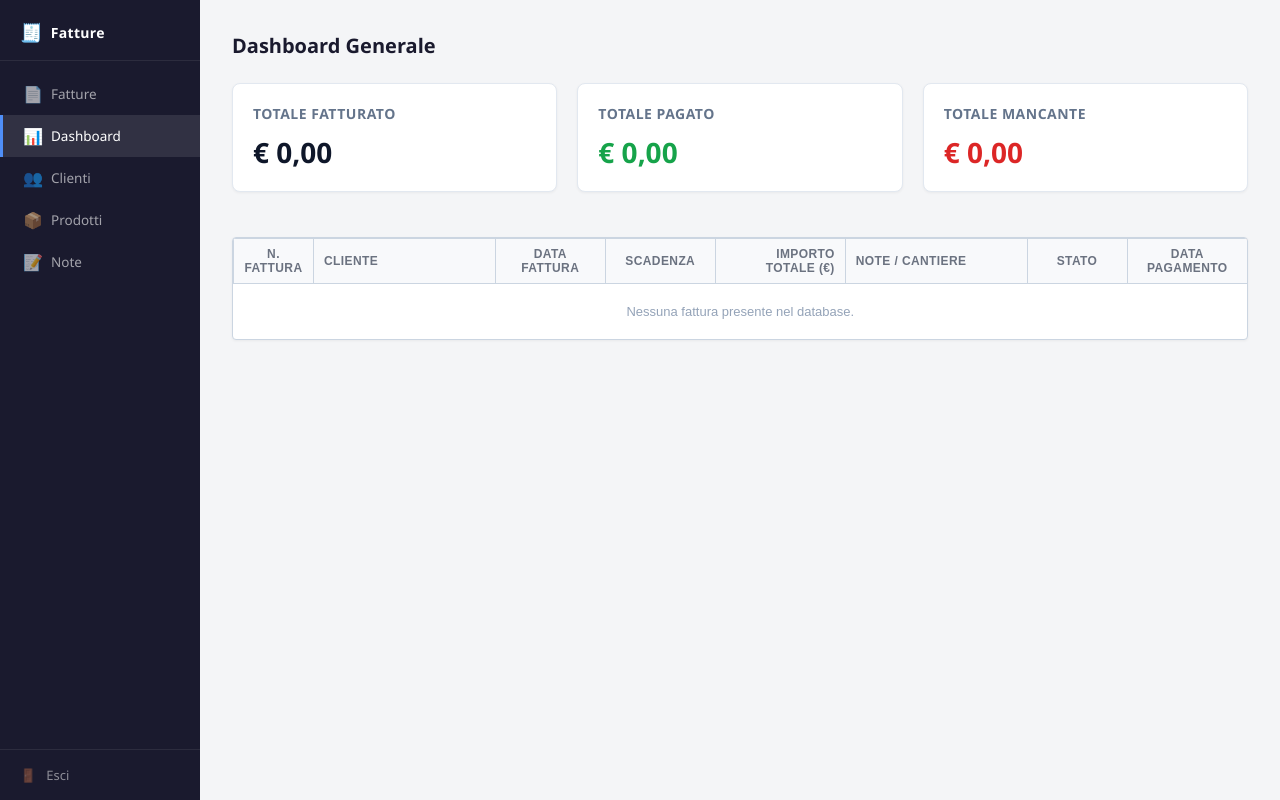
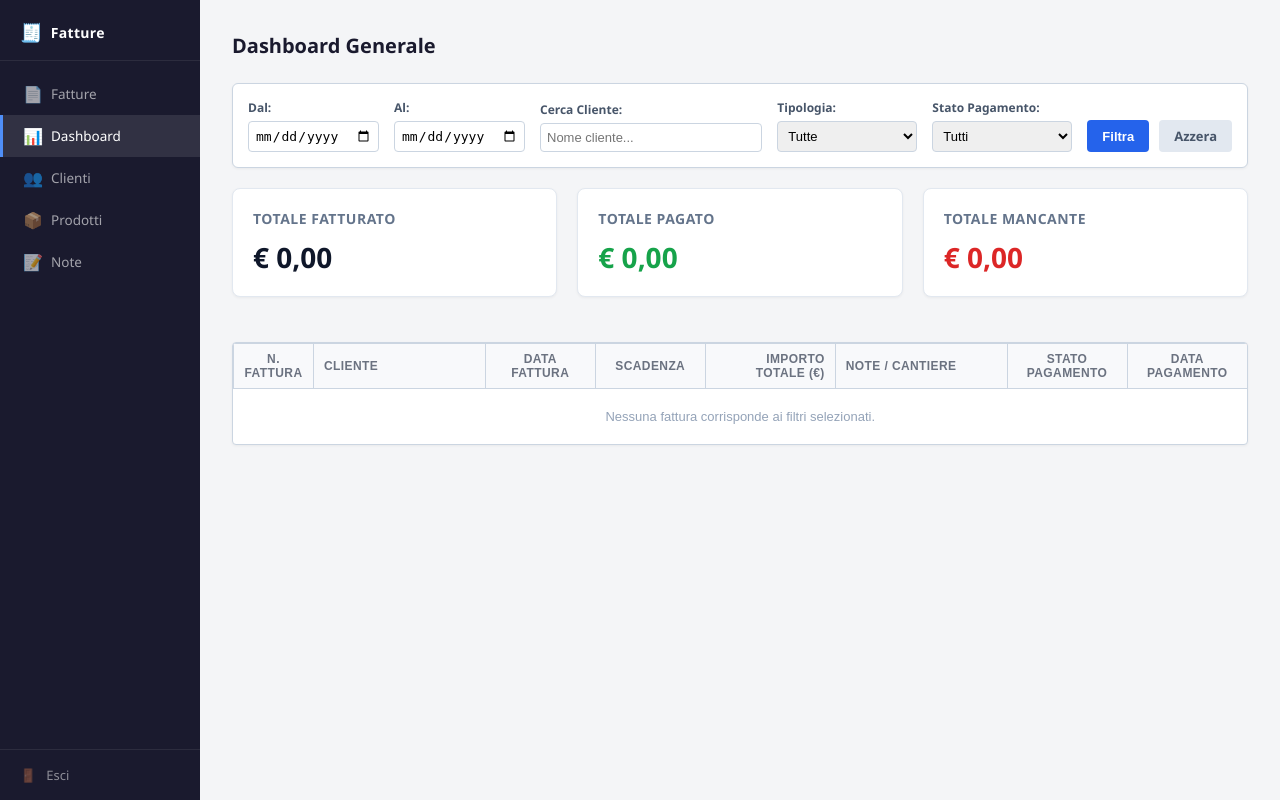
Before and after one commit to dittacinese-create/fatture-app, a Flask app: page /dashboard in a window 1280 px wide. Run offline with Flask 3, Linux system fonts and the light colour scheme; data that the repository does not hold is empty; some libraries are stand-ins or nearby versions.

Commit message:
Aggiornamento  dashboard

```diff
--- a/app.py
+++ b/app.py
@@ -1127,27 +1127,72 @@ def dashboard():
     db = get_db()
     cur = db.cursor(cursor_factory=psycopg2.extras.DictCursor)
 
+    # --- AGGIORNAMENTO AUTOMATICO VINCOLO DI CONTROLLO DATABASE ---
     try:
-        # 1. Recuperiamo tutte le fatture per la tabella
-        # Usiamo COALESCE e controlli flessibili sui nomi dei campi per essere sicuri che vengano letti
+        # Rimuoviamo il vecchio vincolo restrittivo e ne creiamo uno che include 'Parziale'
         cur.execute("""
-            SELECT * FROM fatture
-            ORDER BY id ASC
+            ALTER TABLE fatture DROP CONSTRAINT IF EXISTS fatture_stato_pagamento_check;
         """)
+        cur.execute("""
+            ALTER TABLE fatture ADD CONSTRAINT fatture_stato_pagamento_check
+            CHECK (stato_pagamento IN ('Pagato', 'Non Pagato', 'Parziale', 'Parzialmente Pagato'));
+        """)
+        db.commit()
+    except Exception as e:
+        db.rollback()
+        print(f"Nota: Rimozione/Creazione vincolo stato_pagamento: {e}")
+
+    # --- RECUPERO PARAMETRI DI FILTRO ---
+    filtro_inizio = request.args.get('inizio', '').strip()
+    filtro_fine = request.args.get('fine', '').strip()
+    filtro_tipo = request.args.get('tipo', '').strip()
+    filtro_cliente = request.args.get('cliente', '').strip()
+    filtro_stato = request.args.get('stato_pagamento', '').strip()
+
+    # --- COSTRUZIONE QUERY CON FILTRI ---
+    # Usiamo un LEFT JOIN con la tabella clienti se presente, altrimenti ricadiamo sul campo testo della fattura
+    query = """
+        SELECT f.*,
+               COALESCE(c.nome, f.cliente) as cliente_nome
+        FROM fatture f
+        LEFT JOIN clienti c ON f.cliente_id = c.id
+        WHERE 1=1
+    """
+    params = []
+
+    if filtro_inizio:
+        query += " AND f.data_fattura >= %s"
+        params.append(filtro_inizio)
+    if filtro_fine:
+        query += " AND f.data_fattura <= %s"
+        params.append(filtro_fine)
+    if filtro_tipo:
+        query += " AND UPPER(f.tipologia) = UPPER(%s)"
+        params.append(filtro_tipo)
+    if filtro_cliente:
+        query += " AND (COALESCE(c.nome, f.cliente) ILIKE %s)"
+        params.append(f"%{filtro_cliente}%")
+    if filtro_stato:
+        query += " AND f.stato_pagamento = %s"
+        params.append(filtro_stato)
+
+    query += " ORDER BY f.id ASC"
+
+    try:
+        cur.execute(query, tuple(params))
         fatture = cur.fetchall()
 
-        # 2. Inizializziamo i contatori per i totali
+        # Inizializzazione totalizzatori
         totale_generale = 0.0
         totale_pagato = 0.0
         totale_mancante = 0.0
 
-        # 3. Calcoliamo i totali ciclando sulle fatture in modo sicuro da Python
+        # Calcolo dei totali
         for f in fatture:
-            # Identifica l'importo (gestisce sia stringhe con la virgola che float/numeric)
+            # Calcolo importo in modo sicuro
             importo_val = f.get('importo_totale') or f.get('importo') or f.get('totale') or 0
             if isinstance(importo_val, str):
                 try:
-                    # Rimuove punti delle migliaia e converte la virgola in punto decimale
                     importo_val = float(importo_val.replace('.', '').replace(',', '.'))
                 except ValueError:
                     importo_val = 0.0
@@ -1156,11 +1201,22 @@ def dashboard():
 
             totale_generale += importo_val
 
-            # Identifica lo stato di pagamento
-            stato_val = str(f.get('stato') or '').strip().lower()
-            if stato_val == 'pagato':
+            # Leggiamo lo stato di pagamento (Pagato, Non Pagato, Parziale)
+            stato_pag = str(f.get('stato_pagamento') or '').strip().lower()
+
+            if stato_pag == 'pagato':
                 totale_pagato += importo_val
+            elif stato_pag in ['parziale', 'parzialmente pagato']:
+                # Se è parziale, proviamo a usare la colonna del totale già pagato se esiste
+                gia_pagato = f.get('totale_pagato') or f.get('importo_pagato') or 0
+                try:
+                    gia_pagato_float = float(gia_pagato)
+                except (ValueError, TypeError):
+                    gia_pagato_float = 0.0
+                totale_pagato += gia_pagato_float
+                totale_mancante += max(0.0, importo_val - gia_pagato_float)
             else:
+                # 'non pagato' o null
                 totale_mancante += importo_val
 
     except Exception as e:
@@ -1178,7 +1234,12 @@ def dashboard():
         fatture=fatture,
         totale_generale=totale_generale,
         totale_pagato=totale_pagato,
-        totale_mancante=totale_mancante
+        totale_mancante=totale_mancante,
+        filtro_inizio=filtro_inizio,
+        filtro_fine=filtro_fine,
+        filtro_tipo=filtro_tipo,
+        filtro_cliente=filtro_cliente,
+        filtro_stato=filtro_stato
     )
 
 # ==============================================================================
--- a/templates/dashboard.html
+++ b/templates/dashboard.html
@@ -3,6 +3,55 @@
 
 <div class="topbar">
     <h1>Dashboard Generale</h1>
+</div>
+
+<!-- BARRA DEI FILTRI -->
+<div class="card" style="background: #fff; padding: 15px; border: 1px solid #cbd5e1; border-radius: 6px; margin-bottom: 20px; box-shadow: 0 1px 3px rgba(0,0,0,0.05);">
+    <form method="GET" action="{{ url_for('dashboard') }}" style="display: flex; flex-wrap: wrap; gap: 15px; align-items: flex-end;">
+
+        <!-- Filtro Periodo -->
+        <div style="display: flex; flex-direction: column; gap: 5px;">
+            <label style="font-size: 12px; font-weight: bold; color: #475569;">Dal:</label>
+            <input type="date" name="inizio" value="{{ filtro_inizio }}" style="padding: 6px; border: 1px solid #cbd5e1; border-radius: 4px; font-size: 13px;">
+        </div>
+        <div style="display: flex; flex-direction: column; gap: 5px;">
+            <label style="font-size: 12px; font-weight: bold; color: #475569;">Al:</label>
+            <input type="date" name="fine" value="{{ filtro_fine }}" style="padding: 6px; border: 1px solid #cbd5e1; border-radius: 4px; font-size: 13px;">
+        </div>
+
+        <!-- Filtro Cliente -->
+        <div style="display: flex; flex-direction: column; gap: 5px; flex-grow: 1; min-width: 150px;">
+            <label style="font-size: 12px; font-weight: bold; color: #475569;">Cerca Cliente:</label>
+            <input type="text" name="cliente" value="{{ filtro_cliente }}" placeholder="Nome cliente..." style="padding: 6px; border: 1px solid #cbd5e1; border-radius: 4px; font-size: 13px;">
+        </div>
+
+        <!-- Filtro Tipologia -->
+        <div style="display: flex; flex-direction: column; gap: 5px; width: 140px;">
+            <label style="font-size: 12px; font-weight: bold; color: #475569;">Tipologia:</label>
+            <select name="tipo" style="padding: 6px; border: 1px solid #cbd5e1; border-radius: 4px; font-size: 13px;">
+                <option value="">Tutte</option>
+                <option value="MANUALE" {% if filtro_tipo == 'MANUALE' %}selected{% endif %}>Manuale</option>
+                <option value="FORNITURA" {% if filtro_tipo == 'FORNITURA' %}selected{% endif %}>Fornitura</option>
+            </select>
+        </div>
+
+        <!-- Filtro Stato Pagamento -->
+        <div style="display: flex; flex-direction: column; gap: 5px; width: 140px;">
+            <label style="font-size: 12px; font-weight: bold; color: #475569;">Stato Pagamento:</label>
+            <select name="stato_pagamento" style="padding: 6px; border: 1px solid #cbd5e1; border-radius: 4px; font-size: 13px;">
+                <option value="">Tutti</option>
+                <option value="Pagato" {% if filtro_stato == 'Pagato' %}selected{% endif %}>Pagato</option>
+                <option value="Parziale" {% if filtro_stato == 'Parziale' %}selected{% endif %}>Parziale</option>
+                <option value="Non Pagato" {% if filtro_stato == 'Non Pagato' %}selected{% endif %}>Non Pagato</option>
+            </select>
+        </div>
+
+        <!-- Pulsanti Azione -->
+        <div style="display: flex; gap: 10px;">
+            <button type="submit" style="background-color: #2563eb; color: white; border: none; padding: 7px 15px; border-radius: 4px; font-size: 13px; cursor: pointer; font-weight: bold;">Filtra</button>
+            <a href="{{ url_for('dashboard') }}" style="background-color: #e2e8f0; color: #475569; padding: 7px 15px; border-radius: 4px; font-size: 13px; text-decoration: none; font-weight: bold; text-align: center;">Azzera</a>
+        </div>
+    </form>
 </div>
 
 <!-- SEZIONE CONTATORI TOTALI -->
@@ -31,7 +80,7 @@
 
 </div>
 
-<!-- SEZIONE TABELLA STILE FOGLIO GOOGLE -->
+<!-- TABELLA DATI -->
 <div class="card" style="padding: 0; overflow-x: auto; border: 1px solid #cbd5e1; border-radius: 4px; background: #fff; box-shadow: 0 1px 3px rgba(0,0,0,0.05);">
     <table class="tabella-sheets" style="width: 100%; border-collapse: collapse; font-family: Arial, sans-serif; font-size: 13px; color: #1c1c1c;">
         <thead>
@@ -42,7 +91,7 @@
                 <th style="border: 1px solid #cbd5e1; padding: 8px 10px; font-weight: bold; width: 110px; text-align: center;">Scadenza</th>
                 <th style="border: 1px solid #cbd5e1; padding: 8px 10px; font-weight: bold; text-align: right; width: 130px;">Importo Totale (€)</th>
                 <th style="border: 1px solid #cbd5e1; padding: 8px 10px; font-weight: bold; min-width: 150px;">Note / Cantiere</th>
-                <th style="border: 1px solid #cbd5e1; padding: 8px 10px; font-weight: bold; width: 100px; text-align: center;">Stato</th>
+                <th style="border: 1px solid #cbd5e1; padding: 8px 10px; font-weight: bold; width: 120px; text-align: center;">Stato Pagamento</th>
                 <th style="border: 1px solid #cbd5e1; padding: 8px 10px; font-weight: bold; width: 120px; text-align: center; border-right: none;">Data Pagamento</th>
             </tr>
         </thead>
@@ -56,7 +105,7 @@
 
                 <!-- Cliente -->
                 <td style="border: 1px solid #cbd5e1; padding: 6px 10px;">
-                    {{ f.cliente or f.nome_cliente or '' }}
+                    {{ f.cliente_nome or 'Cliente Generico' }}
                 </td>
 
                 <!-- Data Fattura -->
@@ -84,12 +133,16 @@
                     {{ f.note or f.cantiere or '' }}
                 </td>
 
-                <!-- Stato -->
+                <!-- Stato Pagamento con Colori Personalizzati -->
                 <td style="border: 1px solid #cbd5e1; padding: 6px 10px; font-weight: bold; text-align: center;">
-                    {% set stato_str = (f.stato or '') | lower %}
-                    <span style="{% if stato_str == 'pagato' %}color: #16a34a;{% else %}color: #dc2626;{% endif %}">
-                        {{ f.stato or 'In Attesa' }}
-                    </span>
+                    {% set stato_pag = (f.stato_pagamento or 'Non Pagato') | lower %}
+                    {% if stato_pag == 'pagato' %}
+                        <span style="background-color: #dcfce7; color: #16a34a; padding: 3px 8px; border-radius: 4px; display: inline-block; font-size: 11px;">PAGATO</span>
+                    {% elif stato_pag in ['parziale', 'parzialmente pagato'] %}
+                        <span style="background-color: #fef3c7; color: #d97706; padding: 3px 8px; border-radius: 4px; display: inline-block; font-size: 11px;">PARZIALE</span>
+                    {% else %}
+                        <span style="background-color: #fee2e2; color: #dc2626; padding: 3px 8px; border-radius: 4px; display: inline-block; font-size: 11px;">NON PAGATO</span>
+                    {% endif %}
                 </td>
 
                 <!-- Data Pagamento -->
@@ -100,7 +153,7 @@
             {% else %}
             <tr>
                 <td colspan="8" style="padding: 20px; text-align: center; color: #94a3b8;">
-                    Nessuna fattura presente nel database.
+                    Nessuna fattura corrisponde ai filtri selezionati.
                 </td>
             </tr>
             {% endfor %}
```
